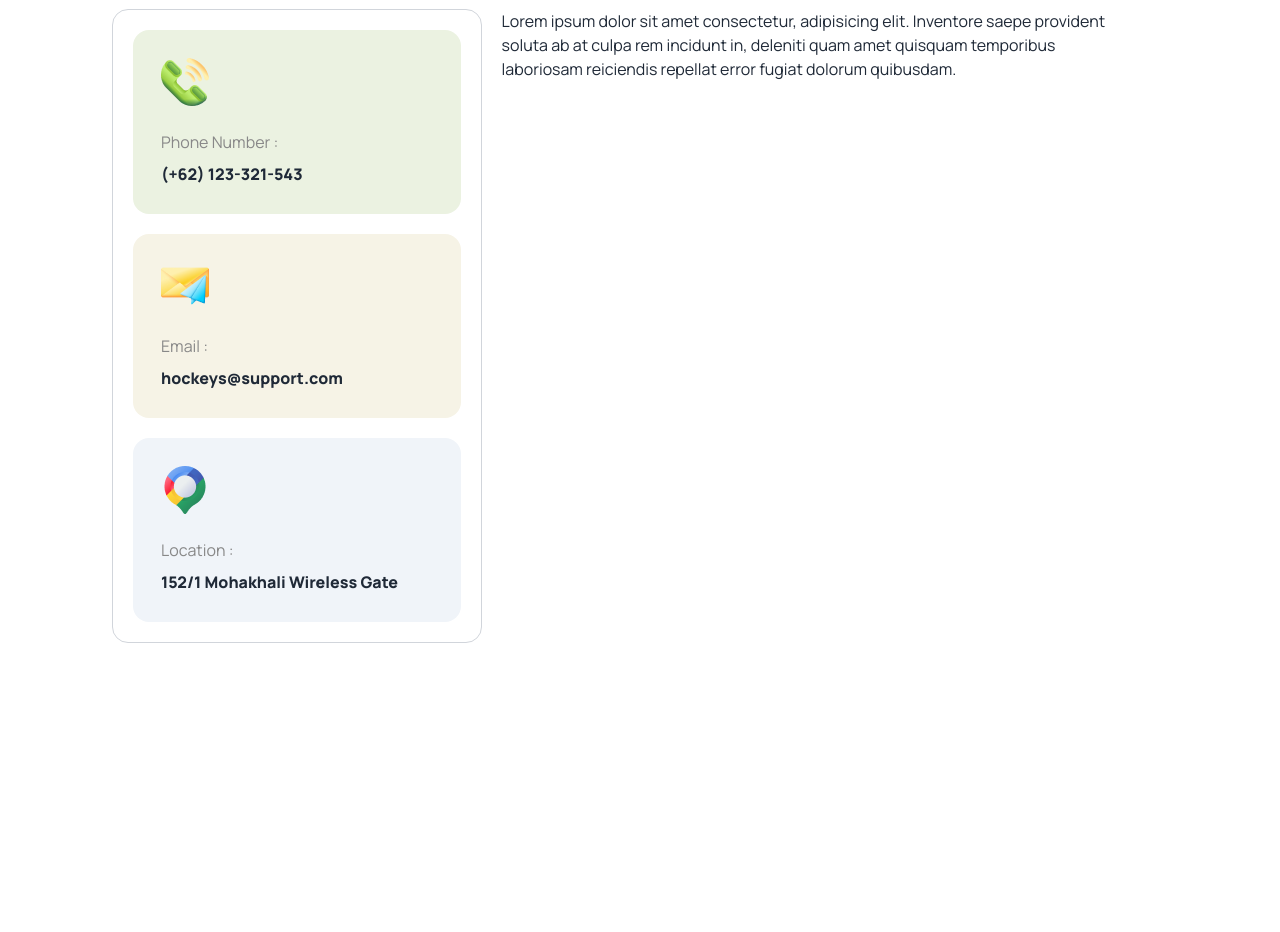
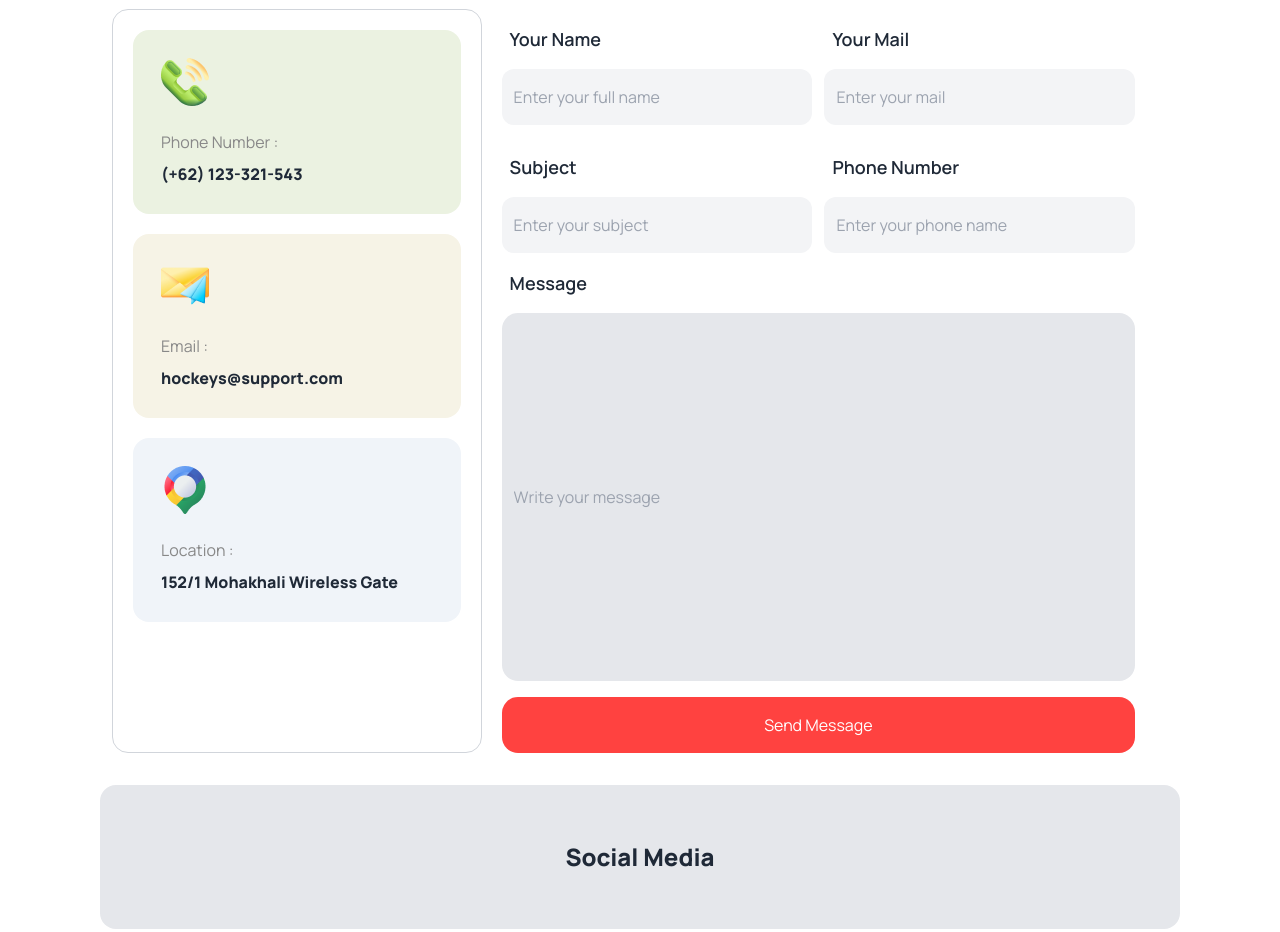
Before and after one commit to Muhammad-sefat/Responsive-Hockey-Club, a plain HTML site: page index.html in a window 1280 px wide. Shown: the part 4881-5813 px from the top of the page. Before the commit the page ends 5636 px from the top, so only its background shows below. Drawn offline with nearby package versions, Linux system fonts and the light colour scheme.

Commit message:
finish second side of contact section

```diff
--- a/index.html
+++ b/index.html
@@ -468,11 +468,40 @@
 
                 </div>
                 <div class="lg:w-[60%]">
-                    Lorem ipsum dolor sit amet consectetur, adipisicing elit. Inventore saepe provident soluta ab at culpa rem incidunt in, deleniti quam amet quisquam temporibus laboriosam reiciendis repellat error fugiat dolorum quibusdam.
+                    <div class="grid grid-cols-1 gap-3 md:grid-cols-2">
+                        <div>
+                            <label class="block text-lg font-semibold py-4 pl-2" for="name">Your Name</label>
+                            <input class=" w-full bg-gray-100 py-4 pl-3 rounded-xl text-[#888]" type="text" placeholder="Enter your full name">
+                        </div>
+                        <div>
+                            <label class="block text-lg font-semibold py-4 pl-2" for="name">Your Mail</label>
+                            <input class=" w-full bg-gray-100 py-4 pl-3 rounded-xl text-[#888]" type="text" placeholder="Enter your mail">
+                        </div>
+                        <div>
+                            <label class="block text-lg font-semibold py-4 pl-2" for="name">Subject</label>
+                            <input class=" w-full bg-gray-100 py-4 pl-3 rounded-xl text-[#888]" type="text" placeholder="Enter your subject">
+                        </div>
+                        <div>
+                            <label class="block text-lg font-semibold py-4 pl-2" for="name">Phone Number</label>
+                            <input class=" w-full bg-gray-100 py-4 pl-3 rounded-xl text-[#888]" type="text" placeholder="Enter your phone name">
+                        </div>
+                    </div>
+                    <div>
+                        <label class="block text-lg font-semibold py-4 pl-2" for="name">Message</label>
+                        <input class="h-[46vh] bg-gray-200 w-full rounded-2xl p-3" type="text" placeholder="Write your message">
+                    </div>
+                    <button class="w-full bg-[#FF4240] text-white py-4 mt-4 rounded-2xl text-center">Send Message</button>
 
                 </div>
 
             </div>
+            </div>
+
+            <div class="py-10 mx-5 bg-gray-200 flex items-center justify-center rounded-2xl">
+                <div>
+                 <h2 class="text-2xl font-extrabold py-4">Social Media</h2>
+
+                </div>
             </div>
 
         </section>
```
